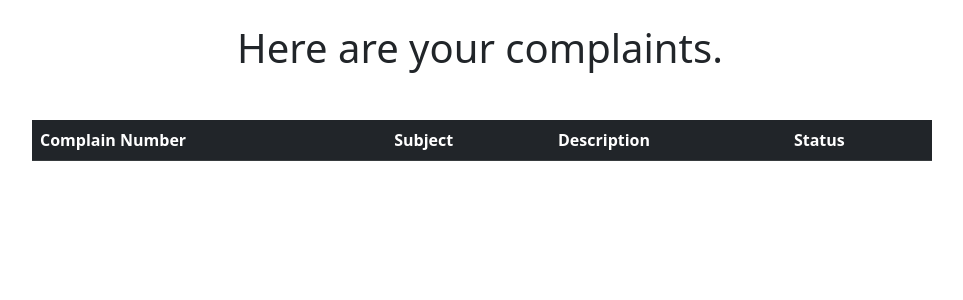
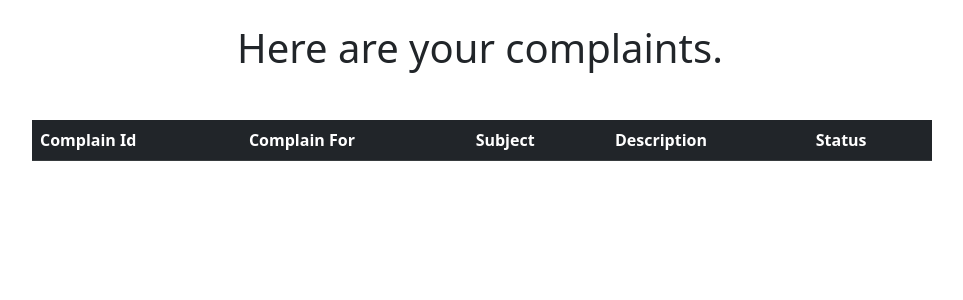
Before and after one commit to sureshkonar/vbcomplaints, a Django app: page /home in a window 1280 px wide. Shown: the part 80-380 px from the top of the page, without its empty margins (160-1123 px from the left). Run offline with Django 4.2, Linux system fonts and the light colour scheme; a user stored in the database is signed in; data comes from the database, SQL or seed files in the repository; both versions use the stored data as it was after the commit; lists and menus that the app fills with data are empty.

Commit message:
student side done

```diff
--- a/vbc/templates/home.html
+++ b/vbc/templates/home.html
@@ -6,7 +6,8 @@
     <table class="table table-dark my-5  ">
   <thead>
     <tr>
-      <th scope="col">Complain Number</th>
+      <th scope="col">Complain Id</th>
+      <th scope="col">Complain For</th>
       <th scope="col">Subject</th>
       <th scope="col">Description</th>
       <th scope="col">Status</th>
@@ -16,6 +17,7 @@
   {% for complain in complains %}
     <tr>
       <th scope="row">{{complain}}</th>
+      <th >{{complain.complainFor}}</th>
       <td>{{complain.sub}}</td>
       <td>{{complain.desc}}</td>
       <td>Pending</td>
```
Also changed, not shown: vbc/db.sqlite3.
